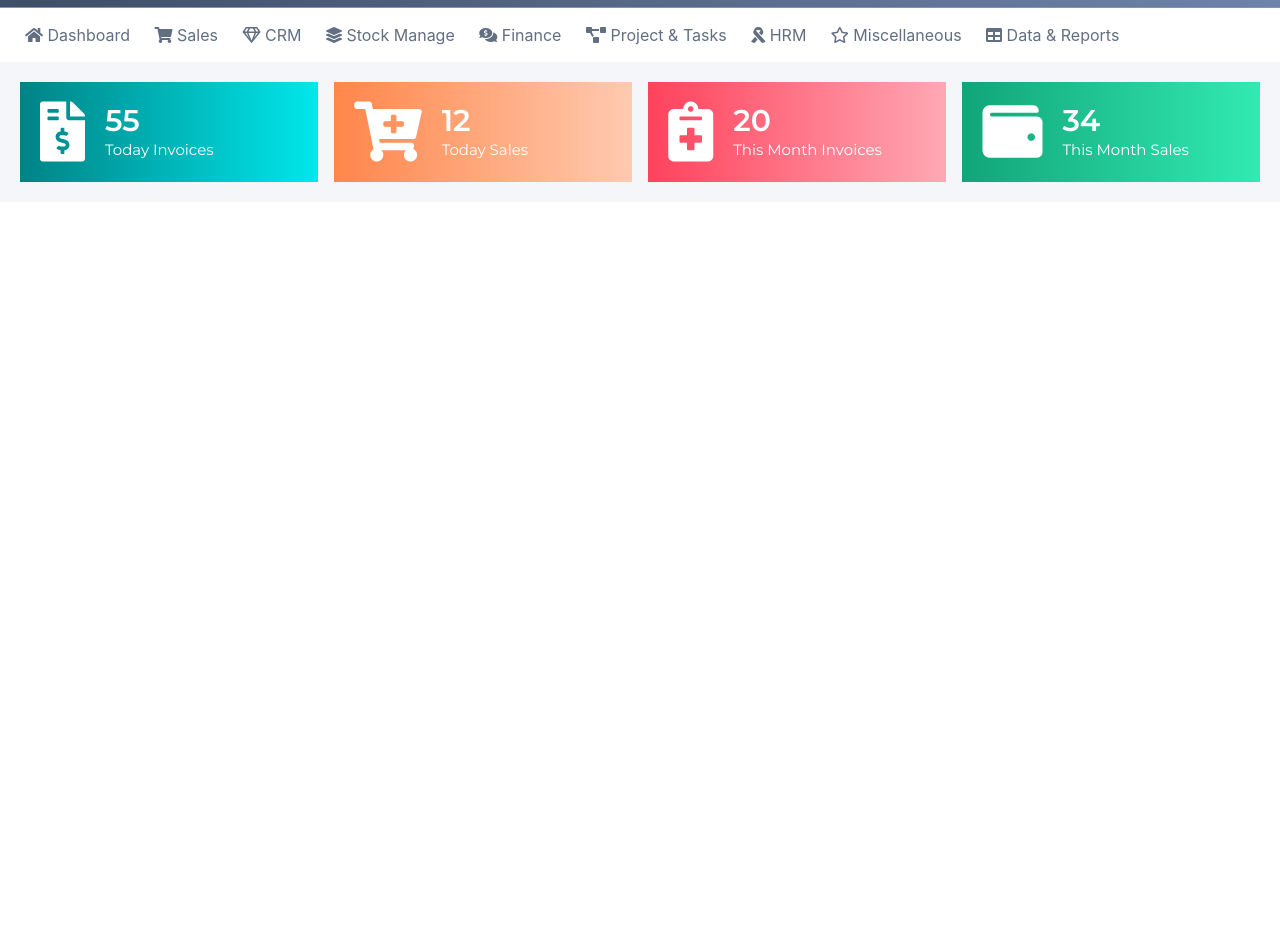
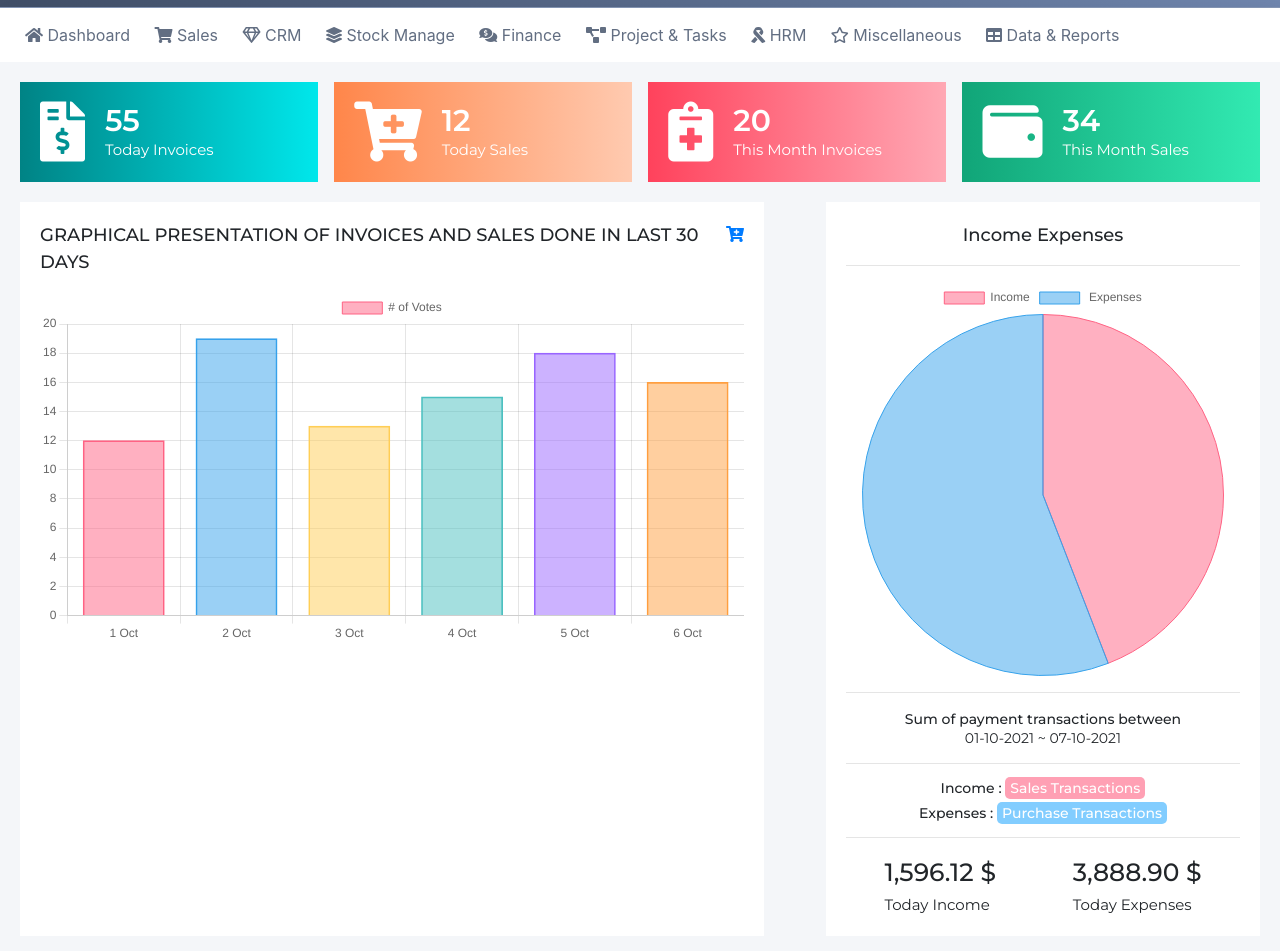
Before and after one commit to ashiqueabdullah/POS-Software-Development-Using-PHP, a plain HTML site: page index.html in a window 1280 px wide. Shown: the part 55-1006 px from the top of the page. Before the commit the page ends 800 px from the top, so only its background shows below. Drawn offline with Linux system fonts and the light colour scheme.

Commit message:
pie and bar chart

```diff
--- a/css/style.css
+++ b/css/style.css
@@ -423,3 +423,91 @@ header .notification input#notification:checked ~ .notifation-menu{
 	font-weight: 400;
 	font-family: var(--font-mons);
 }
+.home .chart-section{
+	padding: 20px 0px;
+	display: flex;
+	justify-content: space-between;
+}
+.home .chart-section .left{
+	width: 60%;
+	background-color: white;
+	padding: 20px;
+}
+.home .chart-section .right{
+	width: 35%;
+	background-color: white;
+	padding: 20px;
+}
+.home .top-section{
+	display: flex;
+	justify-content: space-between;
+}
+.home .top-section p{
+	font-size: 18px;
+	font-family: var(--font-mons);
+	font-weight: 500;
+}
+.home .icon-section{}
+.home .icon-section ul{
+	margin: 0px;
+	padding: 0px;
+}
+.home .icon-section ul li{
+	list-style-type: none;
+	display: inline-block;
+}
+.home .icon-section ul li a{
+	display: block;
+	font-size: 16px;
+}
+.home .chart-section .right p{
+	font-size: 18px;
+	font-family: var(--font-mons);
+	font-weight: 500;
+	text-align: center;
+	margin: 0px;
+	padding: 0px;
+}
+.home .chart-section .right p.myp{
+	font-size: 14px;
+}
+.home .chart-section .right h3{
+	font-size: 14px;
+	font-weight: 400;
+	font-family: var(--font-mons);
+	text-align: center;
+	margin: 0px;
+	padding: 0px;
+}
+.home .chart-section .right h4{
+	font-size: 14px;
+    text-align: center;
+    font-family: var(--font-mons);
+}
+.home .chart-section .right h4 span{
+	padding: 2px 5px;
+	border-radius: 5px;
+	color: white;
+}
+
+.home .chart-section .right h4 span.one{
+	background-color: #FFA0B4;
+}
+.home .chart-section .right h4 span.two{
+	background-color: #82CDFF;
+}
+.home .chart-section .right .icome-expenses{
+	display: flex;
+	justify-content: space-around;
+}
+.home .chart-section .right .icome-expenses p{
+	font-size: 25px;
+	font-weight: 500;
+	font-family: var(--font-mons);
+}
+.home .chart-section .right .icome-expenses span{
+	font-size: 15px;
+	font-weight: 400;
+	font-family: var(--font-mons);
+}
+.home .chart-section .right .expenses{}
--- a/index.html
+++ b/index.html
@@ -4,7 +4,7 @@
 		<meta charset="UTF-8">
 		<meta name="viewport" content="width=device-width, initial-scale=1.0">
 		<meta http-equiv="X-UA-Compatible" content="ie=edge">
-		<title>Daily Tuition</title>
+		<title>POS Software</title>
 		<!--  Bootstrap css file  -->
 		<link rel="stylesheet" href="./css/bootstrap.min.css">
 		<!--  font awesome icons  -->
@@ -288,12 +288,53 @@
 					</div>
 				</div>
 			</div>
+			<div class="chart-section">
+				<div class="left">
+					<div class="top-section">
+						<div class="content">
+							<p>GRAPHICAL PRESENTATION OF INVOICES AND SALES DONE IN LAST 30 DAYS</p>
+						</div>
+						<div class="icon-section">
+							<ul>
+								<li><a href="#"><i class="fas fa-cart-plus"></i></a></li>
+							</ul>
+						</div>
+					</div>
+					<div class="chart">
+						<canvas id="myChart" height="150"></canvas>
+					</div>
+				</div>
+				<div class="right">
+					<p>Income Expenses</p>
+					<hr>
+					<canvas id="myChart2" height="100" width="100"></canvas>
+					<hr>
+					<p class="mt-2 myp">Sum of payment transactions between</p>
+					<h3>01-10-2021 ~ 07-10-2021</h3>
+					<hr>
+					<h4>Income : <span class="one"> Sales Transactions</span></h4>
+					<h4>Expenses : <span class="two">Purchase Transactions</span></h4>
+					<hr>
+					<div class="icome-expenses">
+						<div class="income">
+							<p>1,596.12 $</p>
+							<span>Today Income</span>
+						</div>
+						<div class="expenses">
+							<p>3,888.90 $</p>
+							<span>Today Expenses</span>
+						</div>
+					</div>
+				</div>
+			</div>
 		</section>
 		<!--  ======================= End Header Area ============================== -->
 		<!--  Jquery js file  -->
 		<script src="./js/jquery.3.4.1.js"></script>
 		<!--  Bootstrap js file  -->
 		<script src="./js/bootstrap.min.js"></script>
+			<!--  Chart js file  -->
+		<script src="./js/chart.min.js"></script>
 		<!--  isotope js library  -->
 		<script src="./vendor/isotope/isotope.min.js"></script>
 		<!--  Magnific popup script file  -->
--- a/js/main.js
+++ b/js/main.js
@@ -1,4 +1,60 @@
 $(document).ready(function () {
+	var ctx = document.getElementById('myChart').getContext('2d');
+	var myChart = new Chart(ctx, {
+    type: 'bar',
+    data: {
+        labels: ['1 Oct', '2 Oct', '3 Oct', '4 Oct', '5 Oct', '6 Oct'],
+        datasets: [{
+            label: '# of Votes',
+            data: [12, 19, 13, 15, 18, 16],
+            backgroundColor: [
+                'rgba(255, 99, 132, 0.5)',
+                'rgba(54, 162, 235, 0.5)',
+                'rgba(255, 206, 86, 0.5)',
+                'rgba(75, 192, 192, 0.5)',
+                'rgba(153, 102, 255, 0.5)',
+                'rgba(255, 159, 64, 0.5)'
+            ],
+            borderColor: [
+                'rgba(255, 99, 132, 1)',
+                'rgba(54, 162, 235, 1)',
+                'rgba(255, 206, 86, 1)',
+                'rgba(75, 192, 192, 1)',
+                'rgba(153, 102, 255, 1)',
+                'rgba(255, 159, 64, 1)'
+            ],
+            borderWidth: 1
+        }]
+    },
+    options: {
+        scales: {
+            y: {
+                beginAtZero: true
+            }
+        }
+    }
+});
 
 
+	var ctx2 = document.getElementById('myChart2').getContext('2d');
+	var myChart = new Chart(ctx2, {
+    type: 'pie',
+    data: {
+        labels: ['Income', ' Expenses'],
+        datasets: [{
+            label: '# of Votes',
+            data: [15, 19],
+            backgroundColor: [
+                'rgba(255, 99, 132, 0.5)',
+                'rgba(54, 162, 235, 0.5)',
+            ],
+            borderColor: [
+                'rgba(255, 99, 132, 1)',
+                'rgba(54, 162, 235, 1)',
+            ],
+            borderWidth: 1
+        }]
+    },
+
 });
+});
```
Also changed, not shown: img/244557151_4143108329148307_396693330120054822_n.jpg (added), js/chart.min.js (added).
